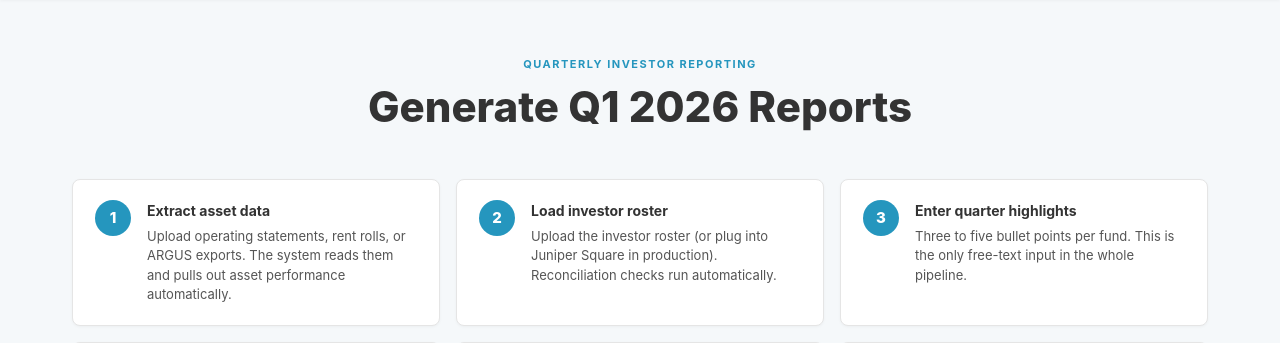
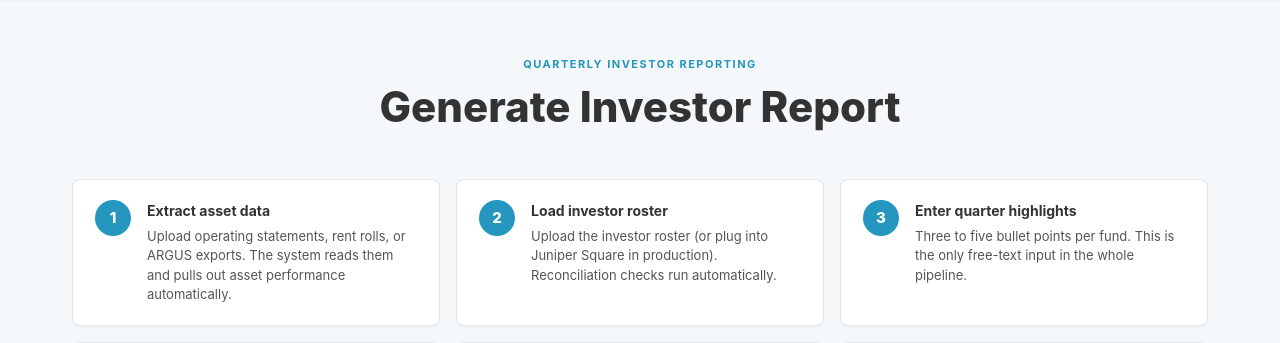
Before and after one commit to akim777-cyb/snowball-reporting, a Flask app: page / in a window 1280 px wide. Shown: the part 81-424 px from the top of the page. Run offline with Flask 3, Linux system fonts and the light colour scheme.

Commit message:
Change landing page heading to Generate Investor Report

```diff
--- a/templates/landing.html
+++ b/templates/landing.html
@@ -4,7 +4,7 @@
 <section class="landing-hero">
     <div class="landing-title-block">
         <div class="eyebrow">Quarterly Investor Reporting</div>
-        <h1>Generate {{ state.reporting_period }} Reports</h1>
+        <h1>Generate Investor Report</h1>
     </div>
 
     <div class="pipeline-overview">
```
